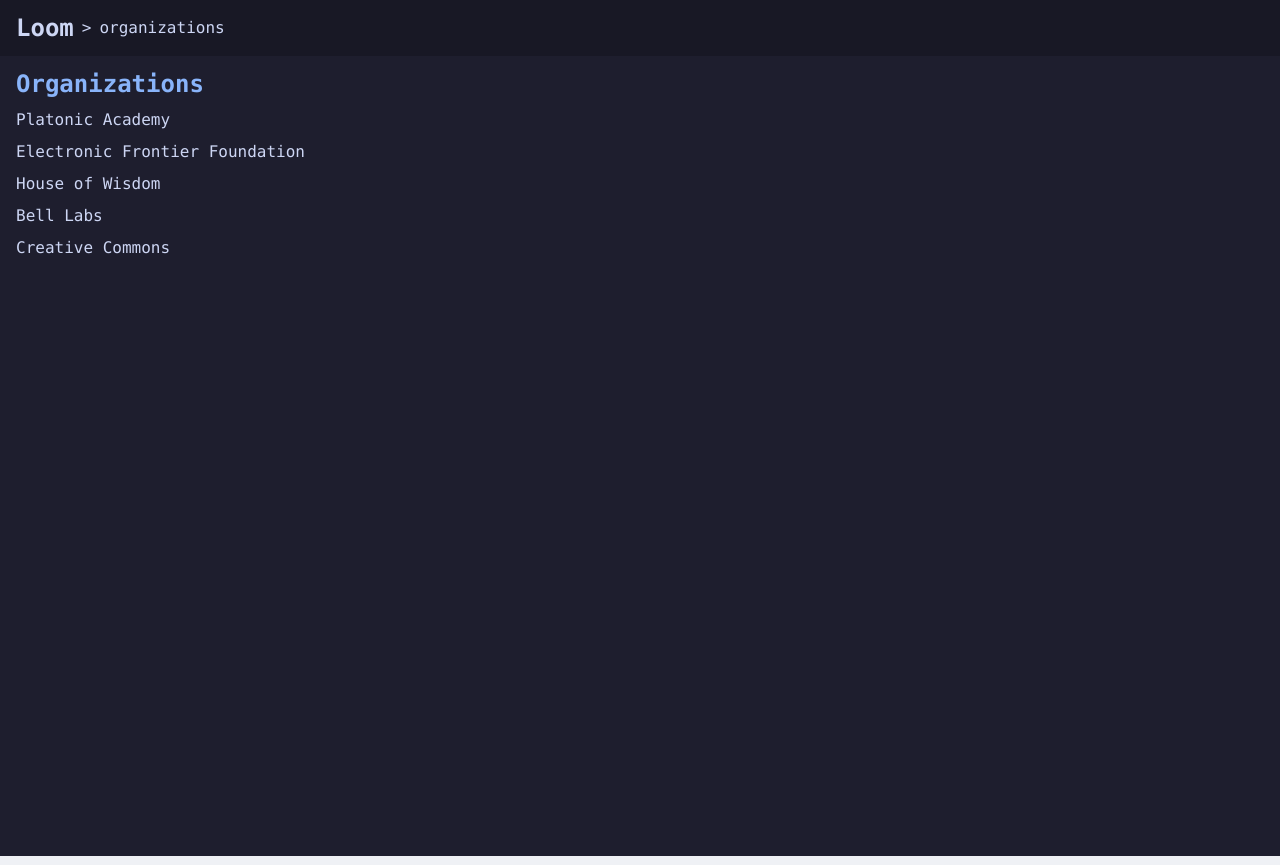
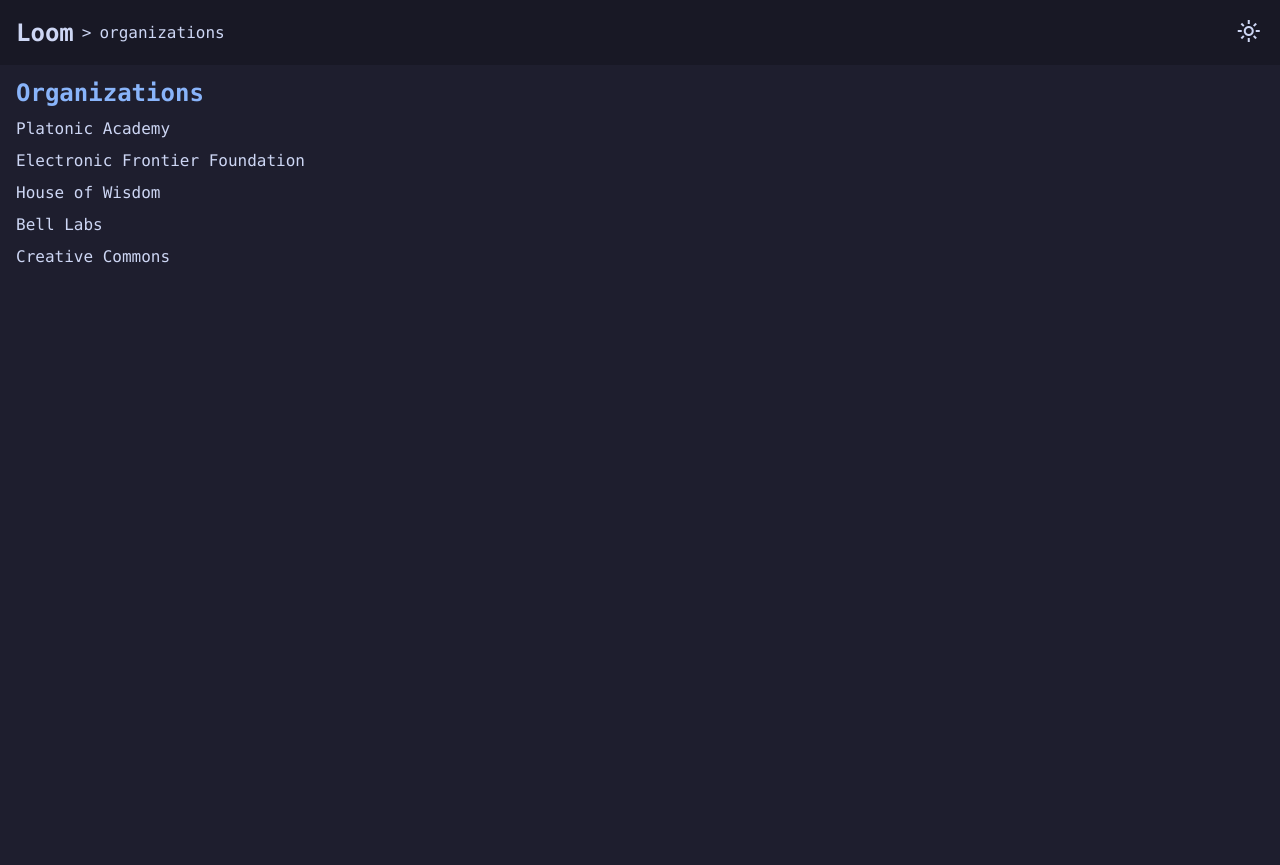
Before and after one commit to cashewpillar/loom, an Angular app: page /organizations in a window 1280 px wide. Built offline with nearby package versions, Linux system fonts and the light colour scheme.

Commit message:
feat: toggle light dark

```diff
--- a/src/app/app.component.html
+++ b/src/app/app.component.html
@@ -1,4 +1,4 @@
-<app-nav-bar class="dark"></app-nav-bar>
-<section class="dark">
+<app-nav-bar></app-nav-bar>
+<section>
   <router-outlet />
 </section>
--- a/src/app/core/components/nav-bar/nav-bar.component.html
+++ b/src/app/core/components/nav-bar/nav-bar.component.html
@@ -1,9 +1,25 @@
+<link
+  rel="stylesheet"
+  href="https://fonts.googleapis.com/css2?family=Material+Symbols+Outlined:opsz,wght,FILL,GRAD@24,400,0,0&icon_names=light_mode"
+  *ngIf="toggleBtnText === 'light_mode'"
+/>
+<link
+  rel="stylesheet"
+  href="https://fonts.googleapis.com/css2?family=Material+Symbols+Outlined:opsz,wght,FILL,GRAD@24,400,0,0&icon_names=dark_mode"
+  *ngIf="toggleBtnText === 'dark_mode'"
+/>
+
 <nav class="navbar">
-  <a [routerLink]="['/']" class="logo">Loom</a>
+  <a class="logo" [routerLink]="['/']">Loom</a>
   <div class="nav-links">
     <ng-container *ngFor="let entity of entities">
       <span>></span>
       <a [routerLink]="[entity.url]">{{ entity.name }} </a>
     </ng-container>
   </div>
+  <a class="toggle-btn no-select" (click)="toggleTheme()">
+    <span class="material-symbols-outlined">
+      {{ toggleBtnText }}
+    </span>
+  </a>
 </nav>
--- a/src/app/core/components/nav-bar/nav-bar.component.scss
+++ b/src/app/core/components/nav-bar/nav-bar.component.scss
@@ -14,9 +14,26 @@
   }
 
   .nav-links {
-    a {
-      margin-left: 0.5rem;
-      color: var(--text);
+    display: flex;
+    gap: 0.5rem;
+  }
+
+  :last-child {
+    margin-left: auto;
+  }
+
+  a {
+    color: var(--text);
+    cursor: pointer;
+  }
+
+  .toggle-btn {
+    // i want a round button
+    border-radius: 50%;
+    text-decoration: none;
+    padding: 0.2rem;
+    &:hover {
+      background-color: var(--surface0);
     }
   }
 }
--- a/src/app/core/components/nav-bar/nav-bar.component.ts
+++ b/src/app/core/components/nav-bar/nav-bar.component.ts
@@ -1,4 +1,4 @@
-import { NgFor } from '@angular/common';
+import { NgFor, NgIf } from '@angular/common';
 import { Component, DestroyRef, inject, OnInit } from '@angular/core';
 import { takeUntilDestroyed } from '@angular/core/rxjs-interop';
 import {
@@ -11,11 +11,12 @@
 import { ApiService } from '../../services/api.service';
 import { OrganizationService } from '../../../features/organizations/services/organization.service';
 import { SheetService } from '../../../features/sheets/services/sheet.service';
+import { ThemeService } from '../../themes/theme.service';
 
 @Component({
   selector: 'app-nav-bar',
   standalone: true,
-  imports: [RouterModule, RouterLink, NgFor], // Import only what's needed
+  imports: [NgIf, RouterModule, RouterLink, NgFor], // Import only what's needed
   templateUrl: './nav-bar.component.html',
   styleUrls: ['./nav-bar.component.scss'],
 })
@@ -26,13 +27,18 @@
 
   entities: { name: string; url: string }[] = [];
 
+  dark: string = 'dark_mode';
+  light: string = 'light_mode';
+
+  toggleBtnText: string = this.light;
   organizationsEndpoint: string;
   sheetEndpoint: string;
 
   constructor(
     private apiService: ApiService,
     private organizationService: OrganizationService,
-    private sheetService: SheetService
+    private sheetService: SheetService,
+    private themeService: ThemeService
   ) {
     this.organizationsEndpoint = this.apiService.organizationEndpoint;
     this.sheetEndpoint = this.apiService.sheetEndpoint;
@@ -94,4 +100,11 @@
       },
     });
   }
+
+  toggleTheme() {
+    this.themeService.toggleTheme();
+    this.toggleBtnText =
+      this.toggleBtnText == this.light ? this.dark : this.light;
+    console.log('clicked');
+  }
 }
--- a/src/app/core/themes/theme.service.ts
+++ b/src/app/core/themes/theme.service.ts
@@ -1,11 +1,11 @@
-import { Injectable } from '@angular/core';
+import { Injectable, OnInit } from '@angular/core';
 import { BehaviorSubject } from 'rxjs';
 
 @Injectable({
   providedIn: 'root',
 })
 export class ThemeService {
-  private isDarkTheme = new BehaviorSubject<boolean>(false);
+  private isDarkTheme = new BehaviorSubject<boolean>(true); // Default to dark.. see index.html > html.dark
   isDarkTheme$ = this.isDarkTheme.asObservable();
 
   toggleTheme() {
--- a/src/index.html
+++ b/src/index.html
@@ -1,11 +1,11 @@
-<!doctype html>
-<html lang="en">
+<!DOCTYPE html>
+<html class="dark" lang="en">
   <head>
-  <meta charset="utf-8">
+    <meta charset="utf-8" />
     <title>Loom</title>
-  <base href="/">
-  <meta name="viewport" content="width=device-width, initial-scale=1">
-  <link rel="icon" type="image/x-icon" href="favicon.ico">
+    <base href="/" />
+    <meta name="viewport" content="width=device-width, initial-scale=1" />
+    <link rel="icon" type="image/x-icon" href="favicon.ico" />
   </head>
   <body>
     <app-root></app-root>
--- a/src/styles.scss
+++ b/src/styles.scss
@@ -142,3 +142,11 @@
   margin-bottom: 1rem;
   color: var(--blue);
 }
+.no-select {
+  -webkit-touch-callout: none; /* iOS Safari */
+  -webkit-user-select: none; /* Safari */
+  -khtml-user-select: none; /* Konqueror HTML */
+  -moz-user-select: none; /* Old versions of Firefox */
+  -ms-user-select: none; /* Internet Explorer/Edge */
+  user-select: none; /* Non-prefixed version, currently supported by Chrome, Edge, Opera and Firefox */
+}
--- a/src/styles/_themes.scss
+++ b/src/styles/_themes.scss
@@ -1,5 +1,7 @@
 @use "sass:map";
 
+// frontend i love you :) https://github.com/catppuccin
+// source: https://github.com/catppuccin/palette
 // having trouble using the npm package so..
 $catppuccin-latte: (
   "rosewater": #dc8a78,
```
Also changed, not shown: public/dark_mode_24dp_E8EAED_FILL0_wght400_GRAD0_opsz24.svg (added), public/light_mode_24dp_E8EAED_FILL0_wght400_GRAD0_opsz24.svg (added). Lines whose indentation alone changed are shown as unchanged.
